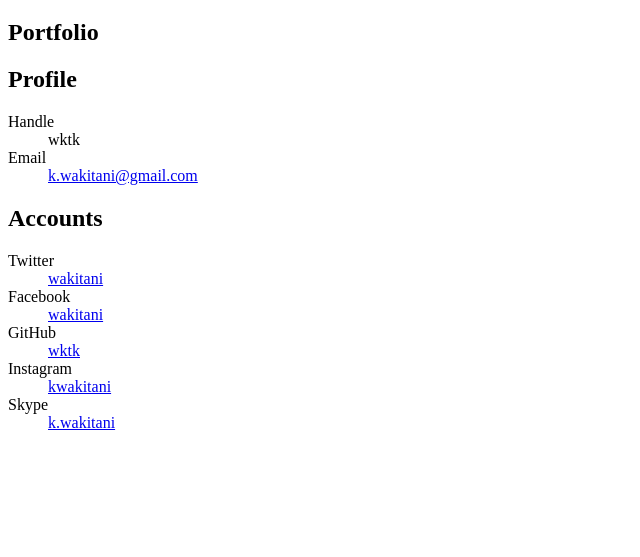
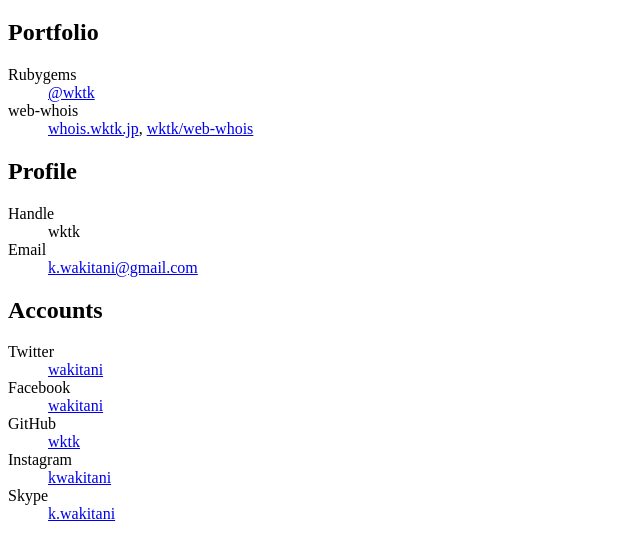
Before and after one commit to wktk/wktk.jp-old, a plain HTML site: page index.html in a window 1280 px wide. Shown: the part 61-618 px from the top of the page, without its empty margins (0-640 px from the left). Drawn offline with Linux system fonts and the light colour scheme.

Commit message:
Add some links to portfolio

```diff
--- a/index.html
+++ b/index.html
@@ -13,6 +13,13 @@
     <section id="portfolio">
       <h2>Portfolio</h2>
       <dl>
+        <dt>Rubygems</dt>
+        <dd><a href="https://rubygems.org/profiles/wktk">@wktk</a></dd>
+        <dt>web-whois</dt>
+        <dd>
+          <a href="https://whois.wktk.jp/">whois.wktk.jp</a>,
+          <a href="https://github.com/wktk/web-whois">wktk/web-whois</a>
+        </dd>
       </dl>
     </section>
 
```
